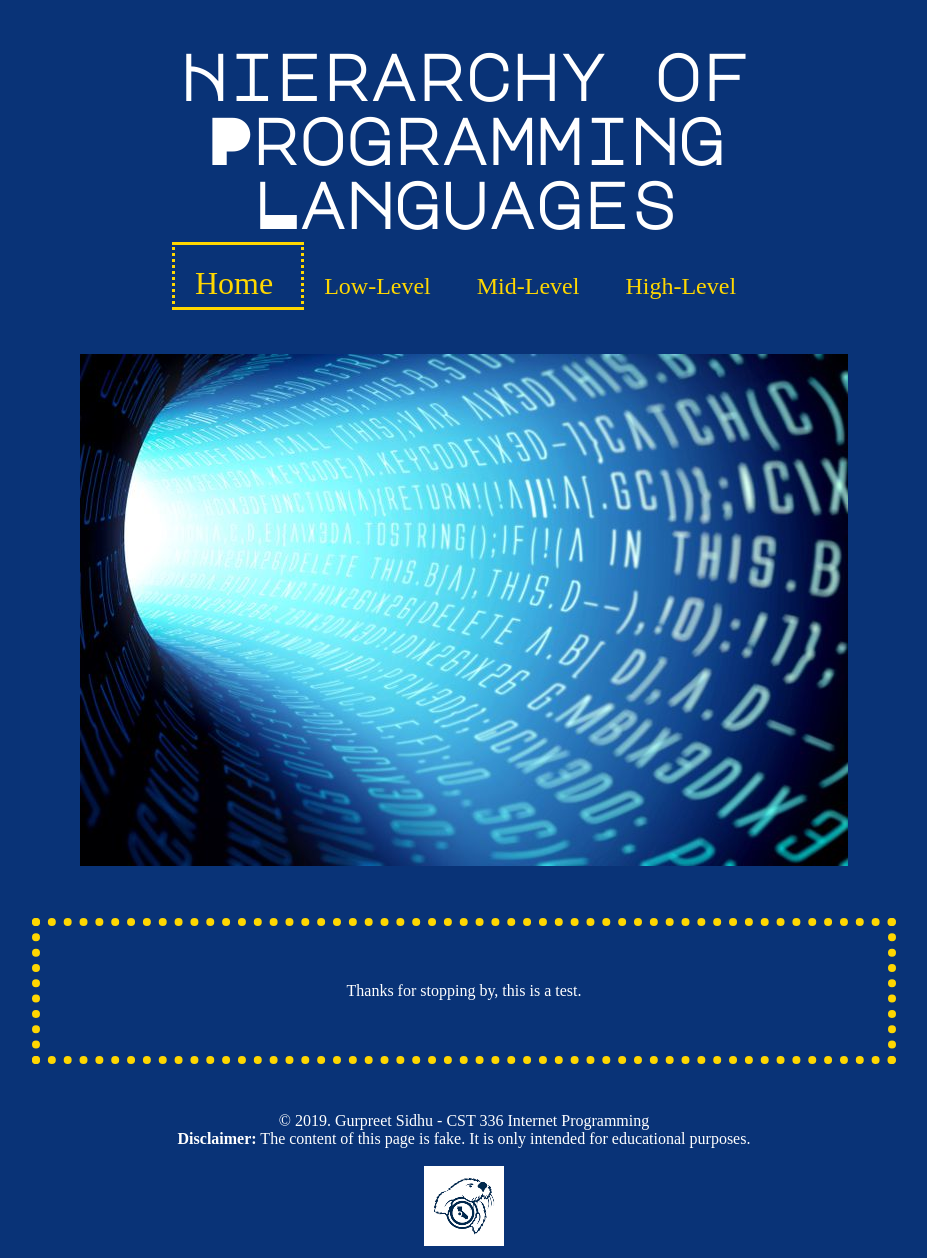
After one commit to sid-who/cst336, a PHP site: page /hw/hw1/index.html in a window 1280 px wide. The commit adds this page. Shown: the whole page, without its empty margins (176-1103 px from the left). Run offline with PHP 8.4, Linux system fonts and the light colour scheme.

Commit message:
HW1 files created.

```diff
--- /dev/null
+++ b/hw/hw1/css/styles.css
@@ -0,0 +1,42 @@
+nav a{
+    padding: 20px;
+    padding-bottom: 6px;
+    font-size: 1.5em;
+    text-decoration: none; /*removes underline*/
+    color: gold; /*links are blue by default*/
+}
+
+nav a:hover, #current{ /*This is a pseudo class*/
+    border-bottom: 3px gold solid;
+    border-top: 3px gold solid;
+    border-left: 3px dotted;
+    border-right: 3px dotted;
+    font-size: 2em;
+    transition: .9s;
+}
+
+body{
+    /*background-image: url(../../../hw1/img/hashback.jpg);*/
+    background-color:#093377;
+    color:white;
+}
+
+header, main, nav, footer{
+    text-align: center;
+    width:960px;
+
+    margin: 0 auto;
+}
+
+h1{
+    font-family: 'Major Mono Display', cursive;
+    font-size: 4em;
+    margin-bottom: 30px;
+}
+
+div{
+    outline: 0.5rem dotted gold;
+    margin: 4rem;
+    padding: 2rem;
+    outline-offset: 0.5rem;
+}
--- /dev/null
+++ b/hw/hw1/index.html
@@ -0,0 +1,45 @@
+<!DOCTYPE html>
+<html>
+  <head>
+    <meta charset="UTF-8">
+    <title></title>
+    <link  href="css/styles.css" rel="stylesheet" type="text/css" />
+    <link href="https://fonts.googleapis.com/css?family=Major+Mono+Display" rel="stylesheet">
+  </head>
+
+  <body>
+      <header>
+          <h1>Hierarchy of Programming Languages</h1>
+      </header>
+
+      <nav>
+
+          <a href="index.html" id = "current"> Home </a>
+          <a href="low.html"> Low-Level </a>
+          <a href="mid.html"> Mid-Level </a>
+          <a href="high.html"> High-Level </a>
+      </nav>
+
+      <br /><br />
+
+      <main>
+          <figure id = "frontpage">
+              <img src="img/datastream.jpg" alt="Datastream picture" />
+          </figure>
+
+          <div>
+              <p> Thanks for stopping by, this is a test.</p>
+          </div>
+      </main>
+
+      <footer>
+          &copy; 2019. Gurpreet Sidhu - CST 336 Internet Programming <br/>
+            <strong>Disclaimer:</strong> The content of this page is fake. It is only intended for educational purposes.
+
+            <br><br>
+
+            <img src="../../img/csumb.png" alt = "CSUMB Logo" />
+      </footer>
+
+  </body>
+</html>
--- a/labs/lab1/css/styles.css
+++ b/labs/lab1/css/styles.css
@@ -1,5 +1,5 @@
 hr {
-        width:75%;
+        width: 75%;
         background-color:blue;
         height:5px;
     }
--- a/labs/lab1/index.html
+++ b/labs/lab1/index.html
@@ -32,7 +32,7 @@ in html
        </header>
 
        <nav>
-           <hr width= "40%">
+           <hr width= "50%">
            <a href="index.html" id = "current"> Home </a>
            <a href="about.html"> About </a>
            <a href="contact.html"> Contact </a>
```
Also changed, not shown: hw/hw1/high.html (added, +35 -0 lines), hw/hw1/low.html (added, +35 -0 lines), hw/hw1/mid.html (added, +35 -0 lines), hw/hw1/img/datastream.jpg (added), hw/hw1/img/hashback.jpg (added).
